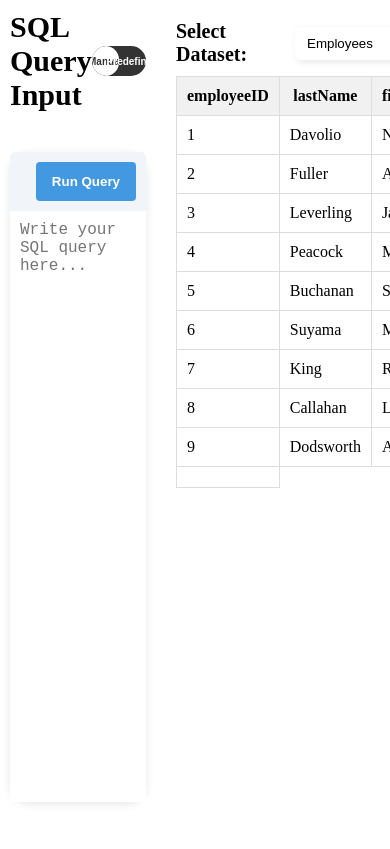
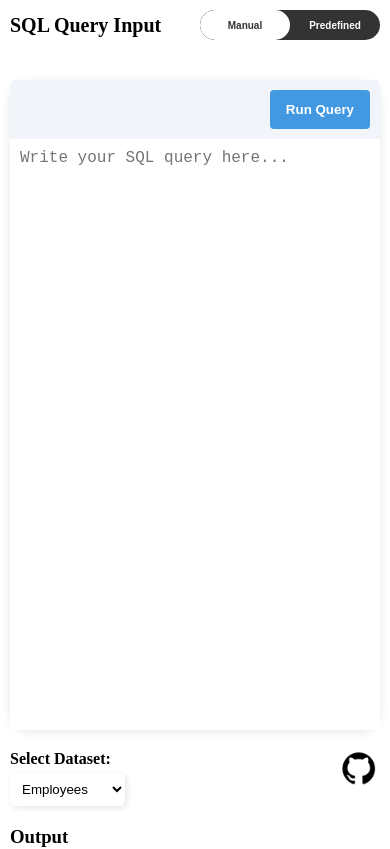
Before and after one commit to Ganeshshinde-2003/sql-editor-website, a Next.js app: page / in a window 390 px wide. Shown: the top 849 px of the page. Built offline with nearby package versions, Linux system fonts and the light colour scheme.

Commit message:
Made responsive

```diff
--- a/app/components/DataFetcher.js
+++ b/app/components/DataFetcher.js
@@ -3,6 +3,8 @@ import { useState, useEffect } from "react";
 import Papa from "papaparse";
 import DataTable from "./DataTable";
 import styles from "../styles/dataTable.module.css";
+import Image from "next/image";
+import Link from "next/link";
 
 // Predefined Queries with Corresponding Dataset and Processing Logic
 const predefinedQueries = {
@@ -235,6 +237,7 @@ export default function DataFetcher({ query }) {
 
   return (
     <div className={styles.dataFetcher}>
+      <div className={styles.dataHeader}>
         <div className={styles.dataSet}>
           <label>Select Dataset:</label>
           <select onChange={(e) => setSelectedDataset(e.target.value)}>
@@ -245,6 +248,18 @@ export default function DataFetcher({ query }) {
             <option value="order_details">Order Details</option>
           </select>
         </div>
+        <Link href="https://github.com/Ganeshshinde-2003/sql-editor-website" target="blank">
+          <Image
+            src="/github.png"
+            alt="GITHUB LINK"
+            width={40}
+            height={40}
+            style={{ objectFit: "cover" }}
+          />
+        </Link>
+      </div>
+
+      <h3>Output</h3>
 
       <DataTable data={filteredData} />
     </div>
--- a/app/components/DataTable.js
+++ b/app/components/DataTable.js
@@ -4,7 +4,7 @@ import styles from "../styles/dataTable.module.css";
 
 export default function DataTable({ data }) {
   const [currentPage, setCurrentPage] = useState(1);
-  const rowsPerPage = 15;
+  const rowsPerPage = 14;
 
   if (!data || data.length === 0) {
     return <p className={styles.noData}>No data available.</p>;
--- a/app/styles/dataTable.module.css
+++ b/app/styles/dataTable.module.css
@@ -1,10 +1,11 @@
-.tableWrapper{
+.tableWrapper {
   width: 60vw;
   height: 100vh;
   overflow: auto;
   background-color: #ffffff;
   display: flex;
   flex-direction: column;
+  padding-right: 40px;
 }
 
 .tableContainer {
@@ -46,14 +47,15 @@
   margin-top: 20px;
 }
 
-.dataFetcher{
+.dataFetcher {
+  width: 60vw;
   display: flex;
   flex-direction: column;
   gap: 10px;
   padding: 20px 20px;
 }
 
-.dataSet{
+.dataSet {
   display: flex;
   gap: 10px;
   align-items: center;
@@ -76,3 +78,57 @@
 .dataSet select:hover {
   box-shadow: 3px 3px 8px rgba(0, 0, 0, 0.15);
 }
+
+.pagination {
+  margin-top: 10px;
+  display: flex;
+  gap: 20px;
+  align-items: center;
+}
+
+.pagination button {
+  background-color: white;
+  border: 1px solid #ddd;
+  border-radius: 6px;
+  padding: 8px;
+  cursor: pointer;
+}
+
+.dataHeader {
+  display: flex;
+  justify-content: space-between;
+}
+
+@media (max-width: 700px) {
+  .dataFetcher {
+    width: 100vw;
+    height: auto;
+    flex-direction: column;
+  }
+  .tableWrapper {
+    width: 100vw;
+    height: auto;
+  }
+}
+@media (max-width: 400px) {
+  .dataFetcher {
+    padding: 10px;
+  }
+  .tableWrapper {
+    padding-right: 20px;
+  }
+  .dataSet {
+    flex-direction: column;
+    gap: 5px;
+    align-items: self-start;
+  }
+  .dataSet label {
+    font-size: 16px;
+  }
+  .dataSet {
+    margin-bottom: 10px;
+  }
+  .dataHeader h3{
+    font-size: 16px;
+  }
+}
--- a/app/styles/home.module.css
+++ b/app/styles/home.module.css
@@ -1,5 +1,12 @@
 .container {
-    display: flex;
-    height: 100vh;
-    overflow: hidden;
+  display: flex;
+  height: 100vh;
+  overflow: hidden;
+}
+
+@media (max-width: 700px){
+  .container {
+    height: auto;
+    flex-direction: column;
   }
+}
--- a/app/styles/queryInput.module.css
+++ b/app/styles/queryInput.module.css
@@ -192,3 +192,20 @@
 .predefinedQueries button:hover {
   box-shadow: 3px 3px 8px rgba(0, 0, 0, 0.15);
 }
+
+@media (max-width: 700px){
+  .queryInputContainer{
+    height: auto;
+    width: 100vw;
+    padding: 20px;
+  }
+}
+
+@media (max-width: 400px){
+  .queryInputContainer{
+    padding: 10px;
+  }
+  .switchWrapper h2{
+    font-size: 20px;
+  }
+}
```
Also changed, not shown: public/github.png (added). Lines whose indentation alone changed are shown as unchanged.
